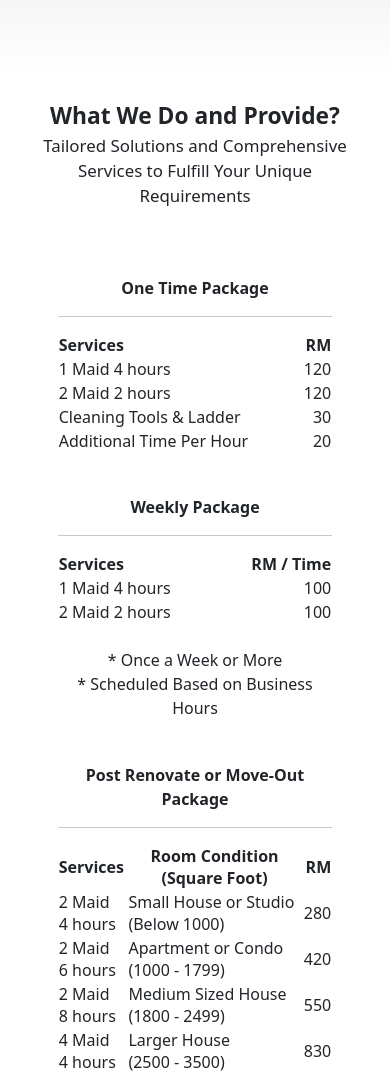
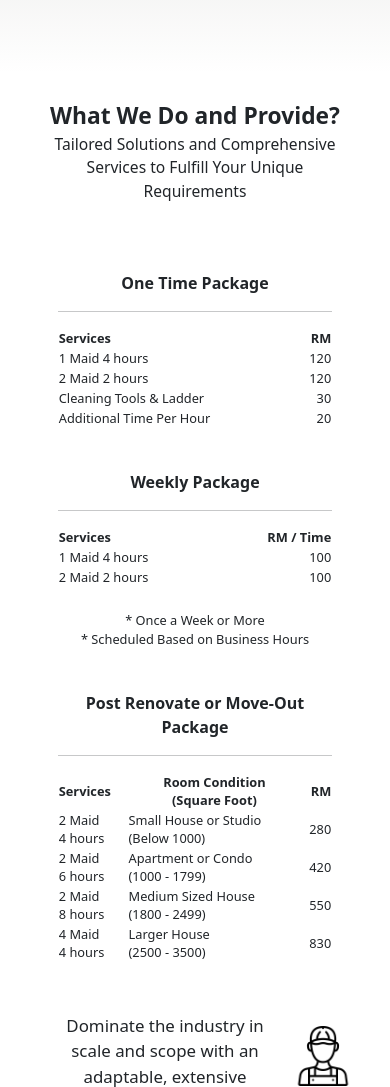
Before and after one commit to Mazri02/RaffCleaningServices, a plain HTML site: page index.html in a window 390 px wide. Shown: the part 1320-2407 px from the top of the page. Drawn offline with nearby package versions, Linux system fonts and the light colour scheme.

Commit message:
Final Final Finalizing Finals

```diff
--- a/index.css
+++ b/index.css
@@ -277,6 +277,7 @@ body {
 
 .TablePayment {
     width: 100%;
+    font-size: 2.5vh;
 }
 
 .PricingTitle,.FAQsTitle, .TestiTitle {
@@ -562,6 +563,10 @@ svg {
         margin-bottom: 2vh;
     }
 
+    .TablePayment,.ExtraDetail {
+        font-size: 0.8em;
+    }
+
     .LittleTitle {
         width: 70%;
         padding: 1vh 2vh;
@@ -583,7 +588,7 @@ svg {
     }
 
     .SubPricingTitle, .SubFAQsTitle, .SubTestiTitle {
-        font-size: 2vh;
+        font-size: 1.85vh;
     }
 
     .PicHolder, .PicDesc {
@@ -719,8 +724,9 @@ svg {
         width: 100% !important;
     }
 
-    button.btn-link {
+    button.btn-link,.card-body {
         text-align: left !important;
+        font-size: 2vh;
     }
 
     .navbar-brand {
```
